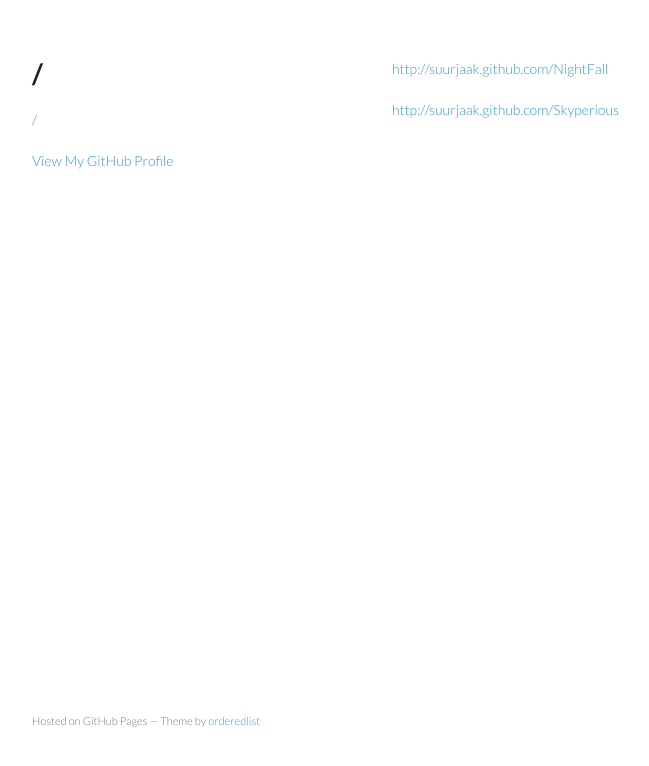
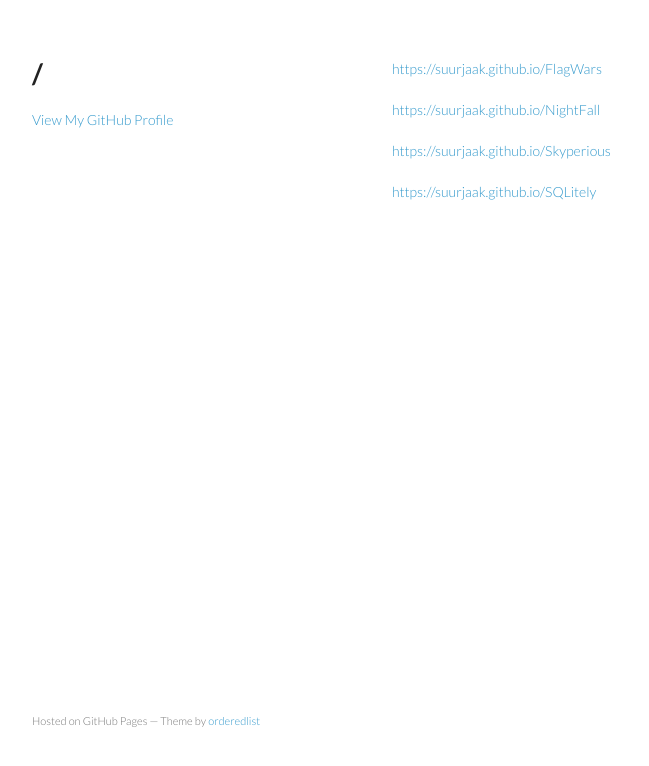
Before and after one commit to suurjaak/suurjaak.github.com, a plain HTML site: page index.html in a window 1280 px wide. Shown: the whole page, without its empty margins (178-827 px from the left). Drawn offline with Linux system fonts and the light colour scheme.

Commit message:
Added FlagWars and SQLitely links, updated domain from github.com to github.io.

```diff
--- a/index.html
+++ b/index.html
@@ -16,16 +16,20 @@
     <div class="wrapper">
       <header>
         <h1>/</h1>
-        <p>/</p>
-
 
         <p class="view"><a href="https://github.com/suurjaak">View My GitHub Profile</a></p>
 
       </header>
       <section>
-        <p><a href="http://suurjaak.github.com/NightFall">http://suurjaak.github.com/NightFall</a></p>
 
-<p><a href="http://suurjaak.github.com/Skyperious">http://suurjaak.github.com/Skyperious</a></p>
+        <p><a href="https://suurjaak.github.io/FlagWars">https://suurjaak.github.io/FlagWars</a></p>
+
+        <p><a href="https://suurjaak.github.io/NightFall">https://suurjaak.github.io/NightFall</a></p>
+
+        <p><a href="https://suurjaak.github.io/Skyperious">https://suurjaak.github.io/Skyperious</a></p>
+
+        <p><a href="https://suurjaak.github.io/SQLitely">https://suurjaak.github.io/SQLitely</a></p>
+
       </section>
       <footer>
         <p><small>Hosted on GitHub Pages &mdash; Theme by <a href="https://github.com/orderedlist">orderedlist</a></small></p>
```
